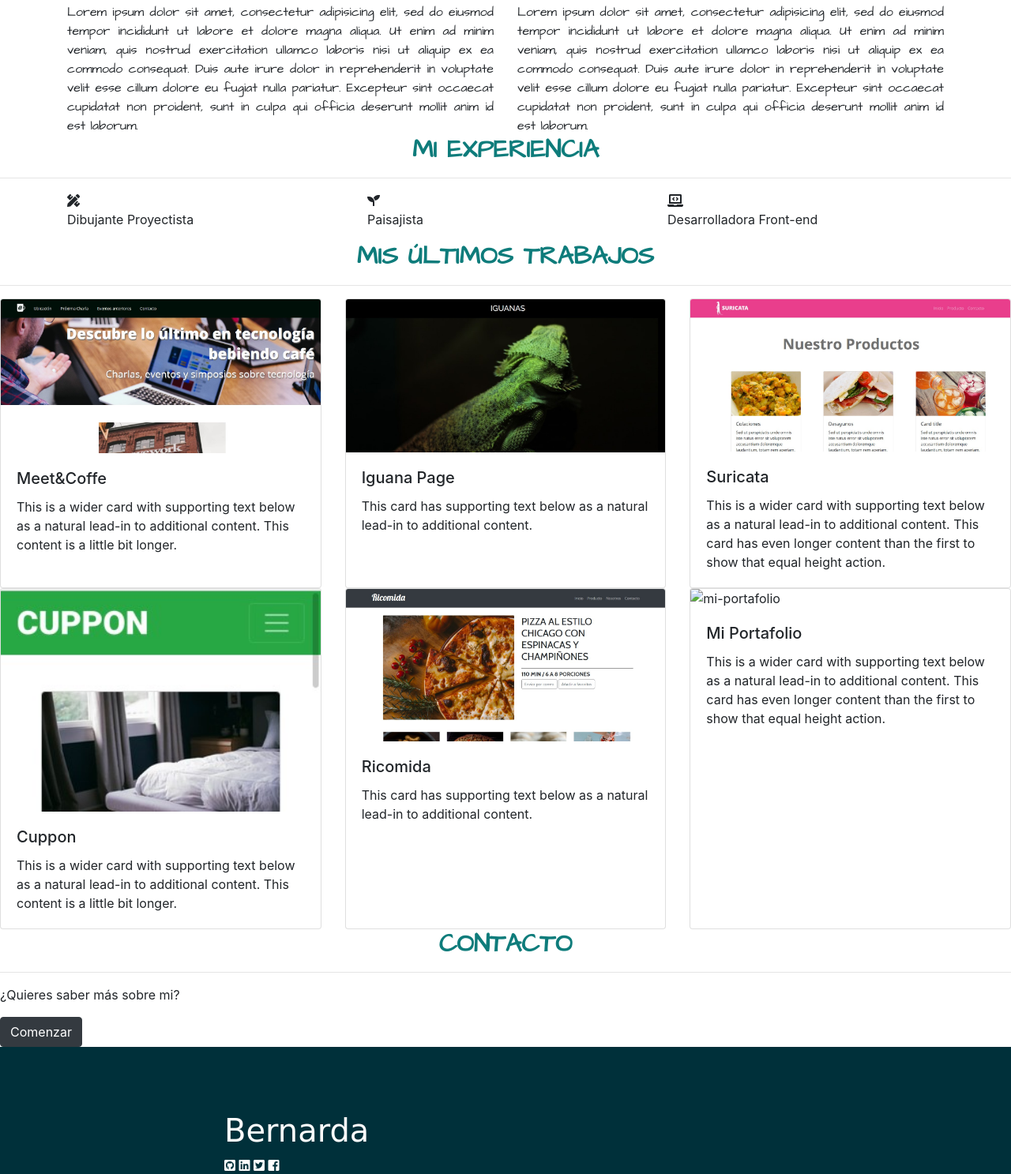
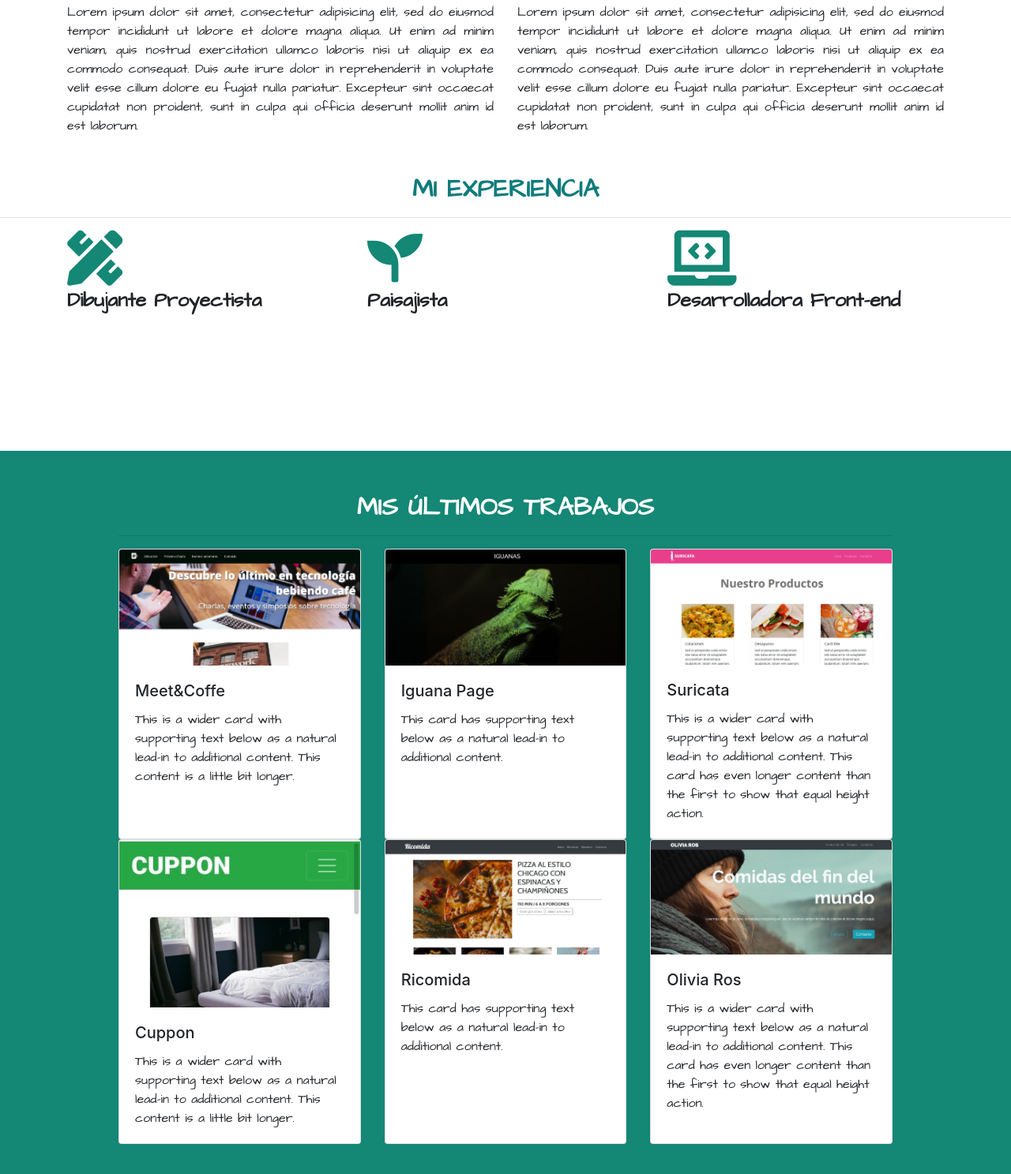
Before and after one commit to bernardahurtado/Mi_portafolio, a plain HTML site: page index.html in a window 1280 px wide. Shown: the part 870-2357 px from the top of the page at 79% size. Drawn offline with nearby package versions, Linux system fonts and the light colour scheme; a web font is replaced by a local one.

Commit message:
se añaden correcciones en secciones

```diff
--- a/assets/css/style.css
+++ b/assets/css/style.css
@@ -18,6 +18,10 @@ h3 {
   font-size: 40px;
 }
 
+p {
+  font-family: 'Architects Daughter', cursive;
+  font-size: 400;
+}
 /*Navbar*/
 .n-f-color {
   background-color: #00303a;
@@ -66,15 +70,57 @@ h3 {
 }
 
 /*mi experiencia*/
+.mi-experiencia{
+height: 400px;
+}
 
+.i-color {
+  color: #148775;
+  font-size: 70px;
+}
+
+.m-exp {
+  padding-top: 50px;
+}
+
+.exp-font {
+  font-size: 25px;
+}
 
 /*últimos trabajos*/
+.margin-card {
+  padding-left: 150px;
+  padding-right: 150px;
+  padding-top: 53px;
+  padding-bottom: 107px;
+  background-color: #148775;
+}
 
+.ut-color {
+  color: #fefefe;
+  margin-bottom: 15px;
+}
 
 /*Contacto*/
+.contacto {
+  height: 500px;
+  text-align: center;
+  padding-top: 80px;
+}
 
+.p-contacto {
+  padding-top: 55px;
+  font-family: 'Architects Daughter', cursive;
+  font-size: 400;
+  font-size: 25px;
+}
 
-
+.button-m {
+  margin-top: 30px;
+  background-color: #148775;
+  border-color: #00303a;
+  font-family: 'Architects Daughter', cursive;
+}
 /*Footer*/
 .footer {
   color: #fefefe;
@@ -82,3 +128,12 @@ h3 {
   padding-left: 284px;
   padding-top: 82px;
 }
+
+.f-al {
+  display: inline-block;
+}
+
+.icons {
+  font-size: 40px;
+  padding-left: 400px;
+}
--- a/index.html
+++ b/index.html
@@ -68,8 +68,8 @@
 </section>
 
 <!--Mi experiencia-->
-<section id="experiencia">
-    <h2 class="font-weight-bold">MI EXPERIENCIA</h2>
+<section id="experiencia" class="mi-experiencia">
+    <h2 class="font-weight-bold m-exp">MI EXPERIENCIA</h2>
     <hr>
     <section class="m-e-align">
       <div class="container">
@@ -77,17 +77,17 @@
 
           <div class="col-sm">
             <i class="fas fa-pencil-ruler i-color"></i>
-            <p>Dibujante Proyectista</p>
+            <p class="exp-font font-weight-bold">Dibujante Proyectista</p>
           </div>
 
           <div class="col-sm">
             <i class="fas fa-seedling i-color"></i>
-            <p>Paisajista</p>
+            <p class="exp-font font-weight-bold">Paisajista</p>
           </div>
 
           <div class="col-sm">
             <i class="fas fa-laptop-code i-color"></i>
-            <p>Desarrolladora Front-end</p>
+            <p class="exp-font font-weight-bold">Desarrolladora Front-end</p>
           </div>
         </div>
       </div>
@@ -95,8 +95,8 @@
 </section>
 
 <!--últimos trabajos-->
-<section id="trabajos">
-  <h2 class="font-weight-bold">MIS ÚLTIMOS TRABAJOS</h2>
+<section id="trabajos" class="margin-card">
+  <h2 class="font-weight-bold ut-color">MIS ÚLTIMOS TRABAJOS</h2>
   <hr>
   <section>
     <div class="card-deck">
@@ -141,9 +141,9 @@
   </div>
 </div>
 <div class="card">
-  <img src="" class="card-img-top" alt="mi-portafolio">
+  <img src="assets/img/olivia-ros.jpg" class="card-img-top" alt="oliva-ros">
   <div class="card-body">
-    <h5 class="card-title">Mi Portafolio</h5>
+    <h5 class="card-title">Olivia Ros</h5>
     <p class="card-text">This is a wider card with supporting text below as a natural lead-in to additional content. This card has even longer content than the first to show that equal height action.</p>
     </div>
   </div>
@@ -152,20 +152,24 @@
 </section>
 
 <!--Contacto-->
-<section id="contacto">
+<section id="contacto" class="contacto">
   <h2 class="font-weight-bold">CONTACTO</h2>
   <hr>
-  <p>¿Quieres saber más sobre mi?</p>
-  <button type="button" class="btn btn-dark btn btn-secondary" data-toggle="tooltip" data-placement="bottom" title="Enviar por correo">Comenzar</button>
+  <p class="p-contacto">¿Quieres saber más sobre mi?</p>
+  <button type="button" class="btn btn-dark btn btn-secondary button-m" data-toggle="tooltip" data-placement="bottom" title="Enviar por correo">Comenzar</button>
 </section>
 
 
 <footer class="footer n-f-color" >
-  <h3 class="f-al">Bernarda</h3>
-  <i class="fab fa-github-square"></i>
-  <i class="fab fa-linkedin"></i>
-  <i class="fab fa-twitter-square"></i>
-  <i class="fab fa-facebook-square"></i>
+  <section>
+    <h3 class="f-al">Bernarda</h3>
+    <section class="icons f-al">
+    <a class="color-a" href="https://github.com/" target="_blank"><i class="fab fa-github-square"></i></a>
+    <a class="color-a" href="https://www.linkedin.com/" target="_blank"><i class="fab fa-linkedin"></i></a>
+    <a class="color-a" href="https://twitter.com/?lang=en" target="_blank"><i class="fab fa-twitter-square"></i></a>
+    <a class="color-a" href="https://www.facebook.com/" target="_blank"><i class="fab fa-facebook-square"></i></a>
+    </section>
+  </section>
 </footer>
 
 
```
Also changed, not shown: assets/img/olivia-ros.jpg (added).
